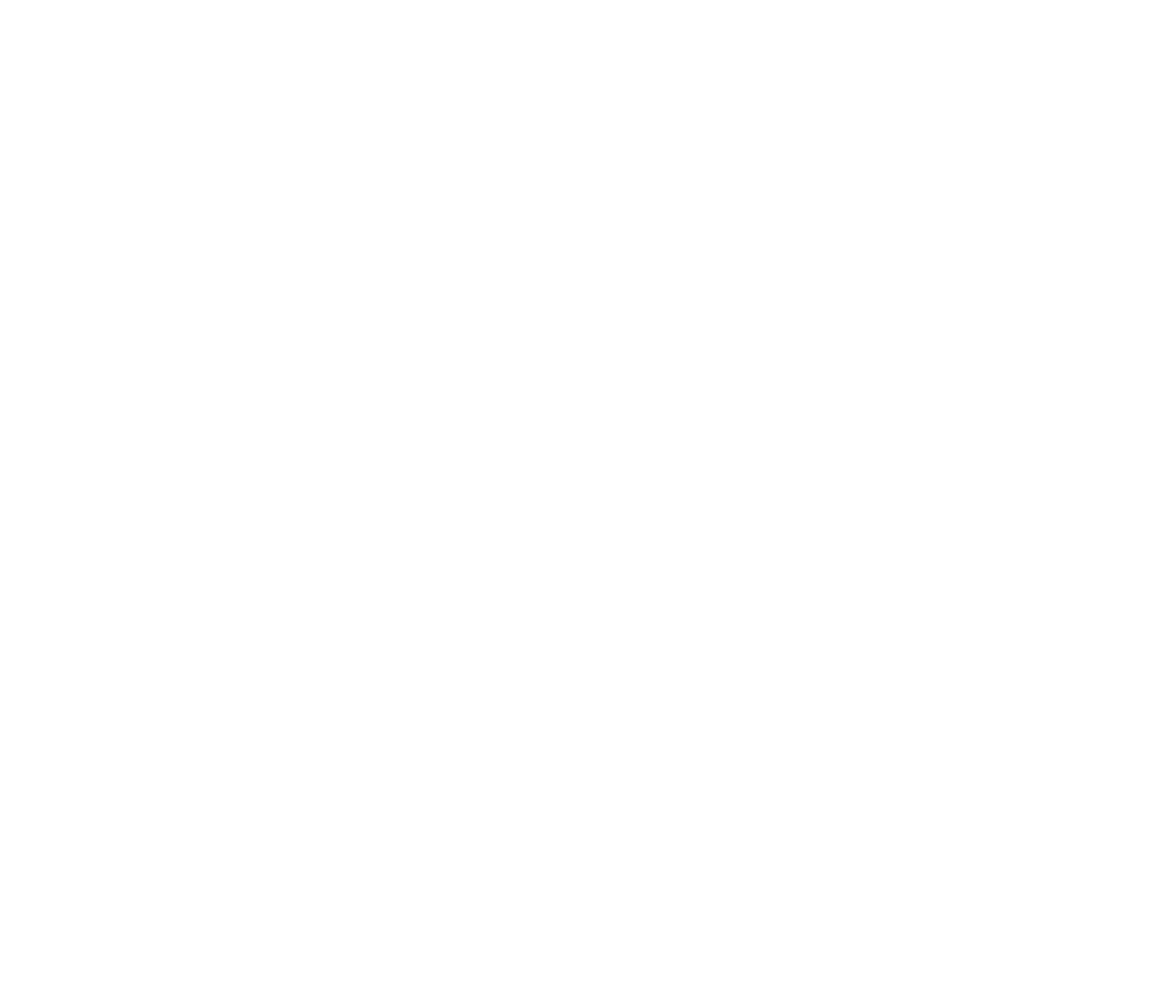
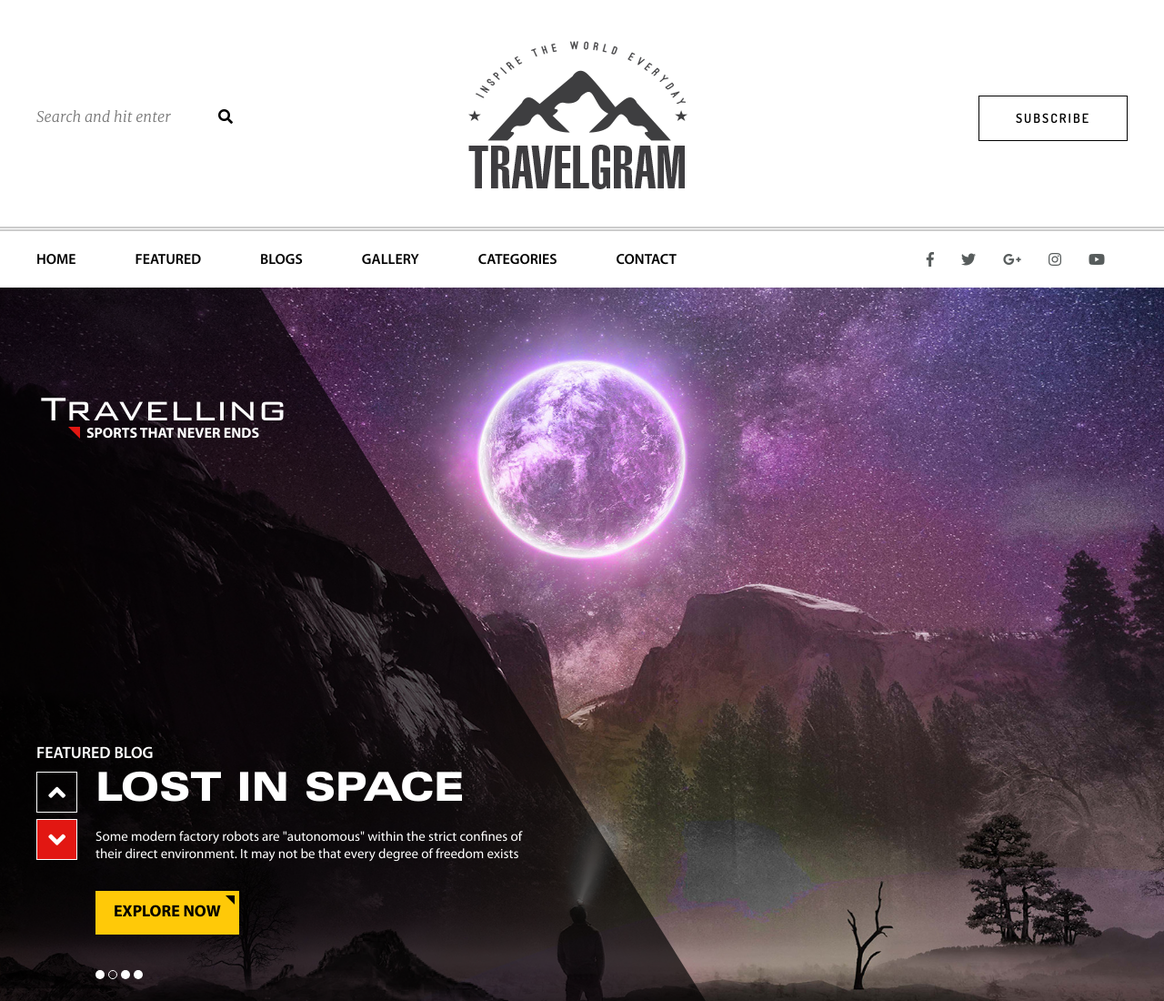
Before and after one commit to cyberspacedk/Travelgram, a plain HTML site: page index.html in a window 1280 px wide. Shown: the top 1100 px of the page at 91% size. Before the commit the page ends 800 px from the top, so only its background shows below. Drawn offline with Linux system fonts and the light colour scheme.

Commit message:
end header - start main

```diff
--- a/css/style.css
+++ b/css/style.css
@@ -0,0 +1,286 @@
+:root {
+  --primary-color: #ffc908;
+  --social-bg: #575c5c;
+  --active:#e21712;
+}
+@font-face {
+  font-family: "Merriweather-LightItalic";
+  src: url(../font/Merriweather-LightItalic.ttf);
+}
+@font-face {
+  font-family: "Dosis-SemiBold";
+  src: url(../font/Dosis-SemiBold.ttf);
+}
+@font-face {
+  font-family: "MyriadPro-Semibold";
+  src: url(../font/MyriadPro-Semibold.ttf);
+}
+@font-face{
+    font-family: "MyriadPro-Bold";
+    src: url(../font/MyriadPro-Bold.ttf);
+}
+@font-face{
+    font-family: "MyriadPro-Regular";
+    src: url(../font/MyriadPro-Regular.ttf);
+}
+@font-face{
+    font-family: "Bank Gothic Light Regular";
+    src: url(../font/Bank\ Gothic\ Light\ Regular.otf);
+}
+@font-face{
+    font-family: "Zurich Black Extended BT";
+    src: url(../font/Zurich\ Black\ Extended\ BT.ttf);
+}
+* {
+  margin: 0;
+  padding: 0;
+  box-sizing: border-box;
+}
+.header {
+  position: relative;
+}
+.header-top,
+.header-bottom {
+  max-width: 1200px;
+  margin: auto;
+  display: flex;
+  flex-wrap: wrap;
+  align-items: center;
+  justify-content: space-between;
+  position: relative;
+}
+.header-top {
+  padding: 45px 0 35px;
+}
+.header-bottom {
+  padding: 20px 25px 15px 0;
+}
+.header-logo {
+  margin-right: 60px;
+}
+/* full width double stripe */
+.header::before,
+.header::after {
+  position: absolute;
+  content: "";
+  width: 100%;
+  height: 2px;
+  background-color: #ccc;
+}
+.header::before {
+  bottom: 65px;
+}
+.header::after {
+  bottom: 62px;
+}
+.header-list,
+.social-list {
+  display: flex;
+}
+/* style and clear input */
+.form-search [type="text"] {
+  border: none;
+  border-bottom: 2px solid transparent;
+}
+.form-search [type="text"]::placeholder {
+  font-family: "Merriweather-LightItalic", serif;
+}
+.form-search [type="text"]:focus {
+  outline: none;
+  border-bottom: 2px solid rgb(36, 36, 36);
+}
+/* style for header button */
+.form-subscribe{
+    position: relative;
+    overflow: hidden;
+}
+.button-subscribe {
+  padding: 0 40px;
+  font: 14px/48px "Dosis-SemiBold", sans-serif;
+  text-transform: uppercase;
+  letter-spacing: 2px;
+  border: 1px solid #000;
+  cursor: pointer;
+  background: url(../img/bg.jpg) no-repeat right -55% top 0;
+  transition: all .3s linear;
+}
+.button-subscribe:hover{
+    background: url(../img/bg.jpg) no-repeat right 0% top 0;
+    color: #fff;
+    transition: all .3s linear;
+}
+/* style for main nav list */
+.header-list {
+  font: 16px/30px "MyriadPro-Semibold", sans-serif;
+  text-transform: uppercase;
+  display: flex;
+  flex-wrap: wrap;
+}
+.header-list__item:not(:last-child) {
+  margin-right: 65px;
+}
+.header-list__item:hover,
+.social-list__link:hover {
+  color: var(--primary-color);
+}
+/* social header list */
+.social-list__item:not(:first-child) {
+  margin-left: 30px;
+}
+.social-list__link {
+  color: var(--social-bg);
+}
+/* MAIN */
+/* SECTION SLIDER */
+.slider{
+    min-height: 880px;
+    background:url(../img/header.jpg) no-repeat center;
+    background-size: cover;
+    color: #fff;
+    display: flex;
+    align-items: center;
+    padding: 0 40px;
+    overflow: hidden;
+}
+.box-top{
+    width: 280px;
+    text-align: center;
+}
+.slider-box{
+    display: flex;
+    flex-direction: column;
+    min-height: 650px;
+    justify-content: space-between;
+    position: relative;
+    z-index: 2;
+}
+/* stripe */
+.slider-box::before{
+    content: "";
+    position: absolute;
+    width: 150%;
+    height: 250%;
+    top: -33%;
+    left: -40%;
+    background-color: #000000a8;
+    transform: rotate(148deg);
+    z-index: -1;
+}
+.box-top__title{
+    font:48px/36px "Bank Gothic Light Regular",sans-serif;
+}
+.box-top__desc{
+    display: inline-block;
+    text-transform: uppercase;
+    font: 16px/16px "MyriadPro-Bold", sans-serif;
+    background: url(../img/corner.png) no-repeat left top;
+    padding-left: 20px;
+}
+.box-bottom{
+    width: 560px;
+}
+.box-bottom-content{
+    display: flex;
+    align-items: flex-start;
+}
+.box-bottom__label{
+    font: 18px/19.5px "MyriadPro-Semibold", sans-serif;
+    text-transform: uppercase;
+}
+.content-title{
+    font: 44px/53px "Zurich Black Extended BT", sans-serif;
+    text-transform: uppercase;
+    margin-bottom: 20px;
+}
+.content-text{
+    font: 15px/19px "MyriadPro-Regular", sans-serif;
+    margin-bottom: 30px;
+}
+.control{
+    width: 46px;
+    margin-right: 20px;
+    padding-top: 10px;
+}
+.control-up,
+.control-down{
+    width: 45px;
+    height: 45px;
+    border: 1px solid #fff;
+    line-height: 45px;
+    text-align: center;
+    font-size: 30px;
+    margin-bottom: 7px;
+}
+.control-active{
+    background-color:var(--active);
+}
+/* button explore */
+.content-button{
+    display: inline-block;
+    font: 18px/18px "MyriadPro-Bold",sans-serif;
+    background: var(--primary-color) url(../img/corner-black.png) no-repeat right 5px top 5px;
+    text-transform: uppercase;
+    color: #000;
+    padding: 15px 20px;
+    margin-bottom: 35px;
+    transition: all .2s linear;
+
+}
+/* hover on button  */
+.content-button:hover{
+    color: #fff;
+    background-position: right 2px top 2px;
+    transition: all .2s linear;
+}
+.counter{
+    display: inline-block;
+    width: 10px;
+    height: 10px;
+    background-color: #fff;
+    border-radius: 50%;
+}
+.counter-active{
+    background-color: transparent;
+    border: 1px solid #fff;
+}
+/* MAIN SECTION */
+.main-section{
+    display: flex;
+    flex-wrap: wrap;
+    justify-content: space-around;
+    padding: 10px;
+}
+.main-section-left{
+    width: 33%;
+}
+.main-section-right{
+    width: 66%;
+}
+/* shadow */
+.shadow{
+    box-shadow: 1px 8px 11px 6px #ccc;
+}
+/* LEFT SECTION - ASIDE */
+
+/* where am i */
+.where-ami{
+    padding: 25px;
+}
+.box-title{
+    font: 30px/48px "MyriadPro-Bold", sans-serif;
+    text-transform: uppercase;
+    text-align: center;
+    background: url(../img/Line.png);
+}
+.where-ami__map{
+    display: block;
+    max-width: 100%;
+}
+/* about me */
+.about-me{
+    padding: 50px;
+}
+.about-me__text{
+    font: 24.6px/40px "MyriadPro-Regular", sans-serif;
+    text-align: center;
+}
--- a/index.html
+++ b/index.html
@@ -10,6 +10,132 @@
     <link rel="stylesheet" href="./css/style.css">
 </head>
 <body>
+    <header class="header">
+<!-- HEADER TOP BOX -->
+        <div class="header-top ">
+            <form name="search" class="form-search" action="#">
+                <label><input type="text" name="search" id="" placeholder="Search and hit enter"><i class="fas fa-search"></i></label>
+            </form>
+            <h1 class="header-logo">
+                <a href="#"><img src="./img/logo.png" alt="Travelgram "></a>
+            </h1>
+            <form action="#" class="form-subscribe">
+                <button class="button-subscribe">subscribe</button>
+                <div class="decor"></div>
+            </form>
+        </div>
+<!-- HEADER BOTTOM BOX-->
+        <div class="header-bottom">
+            <nav class="nav">
+                <ul class="header-list">
+                    <li class="header-list__item"><a href="#" class="header-list__link">home</a></li>
+                    <li class="header-list__item"><a href="#" class="header-list__link">featured</a></li>
+                    <li class="header-list__item"><a href="#" class="header-list__link">blogs</a></li>
+                    <li class="header-list__item"><a href="#" class="header-list__link">gallery</a></li>
+                    <li class="header-list__item"><a href="#" class="header-list__link">categories</a></li>
+                    <li class="header-list__item"><a href="#" class="header-list__link">contact</a></li>
+                </ul>
+            </nav>
+            <ul class="social-list">
+                <li class="social-list__item"><a class="social-list__link" href="#"><i class="fab fa-facebook-f"></i></a></li>
+                <li class="social-list__item"><a class="social-list__link" href="#"><i class="fab fa-twitter"></i></a></li>
+                <li class="social-list__item"><a class="social-list__link" href="#"><i class="fab fa-google-plus-g"></i></a></li>
+                <li class="social-list__item"><a class="social-list__link" href="#"><i class="fab fa-instagram"></i></a></li>
+                <li class="social-list__item"><a class="social-list__link" href="#"><i class="fab fa-youtube"></i></a></li>
+            </ul>
+        </div>
+    </header>
+<!-- MAIN -->
+    <main class="main">
+        <section class="slider">
+            <div class="slider-box">
+                <div class="box-top">
+                    <h2 class="box-top__title">Travelling</h2>
+                    <p class="box-top__desc">sports that never ends</p>
+                </div>
+                <div class="box-bottom">
+                    <div class="box-bottom__label">featured blog</div>
+                    <div class="box-bottom-content">
+                        <div class="control">
+                            <div class="control-up"><i class="fas fa-angle-up"></i></div>
+                            <div class="control-down control-active"><i class="fas fa-angle-down"></i></div>
+                        </div>
+                        <div class="content">
+                            <h2 class="content-title">lost in space</h2>
+                            <p class="content-text">Some modern factory robots are "autonomous" within the strict confines of their direct environment. It may not be
+                                    that every degree of freedom exists</p>
+                            <div class="content-button">explore now</div>
+                            <div class="content-count">
+                                <i class="counter"></i>
+                                <i class="counter counter-active"></i>
+                                <i class="counter"></i>
+                                <i class="counter"></i>
+                             </div>
+                        </div>
+                    </div>
+                </div>
+            </div>
+        </section>
+        <section class="main-section">
+            <aside class="main-section-left">
+                <div class="where-ami shadow">
+                    <div class="box-title">where am i</div>
+                    <img class="where-ami__map" src="./img/map.jpg" alt="Google map">
+                </div>
+                <div class="about-me shadow">
+                    <div class="box-title">about me</div>
+                    <p class="about-me__text">Hi! I'm a Travellerr  based on Assam
+                            I love editing photos, clicking photos, creating responsive websites alongwith high quality graphics.</p>
+                    <p class="follow-me__title">Follow me</p>
 
+                </div>
+
+
+
+
+
+
+
+
+
+
+
+
+
+
+
+
+            </aside>
+
+
+
+
+
+
+
+
+
+
+
+
+
+
+
+
+
+
+
+
+
+
+
+
+
+
+
+
+            <section class="main-section-right"></section>
+        </section>
+    </main>
 </body>
 </html>
```
Also changed, not shown: css/normalize.css, font/Bank Gothic Light Regular.otf (added), font/Dosis-SemiBold.ttf (added), font/Merriweather-LightItalic.ttf (added), font/MyriadPro-Bold.ttf (added), font/MyriadPro-Regular.ttf (added), font/MyriadPro-Semibold.ttf (added), font/Zurich Black Extended BT.ttf (added), img/Line.png (added), img/bg.jpg (added), img/corner-black.png (added), img/corner.png (added), img/whereami.png (added).
